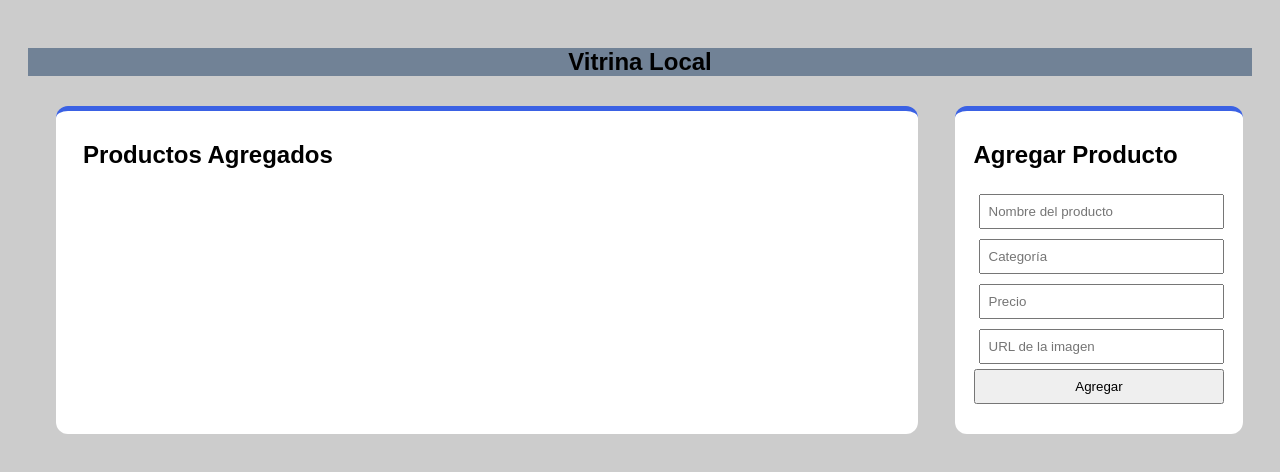
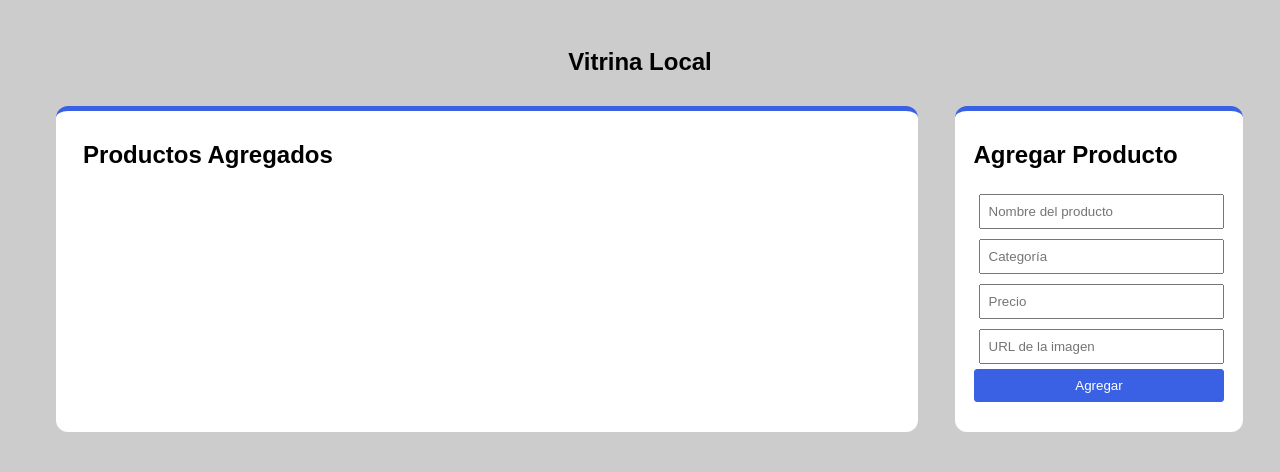
Before and after one commit to Azunanekita1/Vitrina-local, a plain HTML site: page index.html in a window 1280 px wide. Drawn offline with Linux system fonts and the light colour scheme.

Commit message:
mas ajustes al css

```diff
--- a/css/style.css
+++ b/css/style.css
@@ -5,7 +5,6 @@ body {
 }
 header{
   text-align: center;
-  background: #718296;
 }
 
 form {
@@ -69,3 +68,10 @@ flex-direction: column;
   border-top: 5px solid #3a61e4;
   padding: 10px 6%;
 }
+button {
+    padding: 8px 15px;
+    background: #3a61e4;
+    border: #3a61e4 solid 1px;
+    border-radius: 3px;
+    color: white;
+}
```
